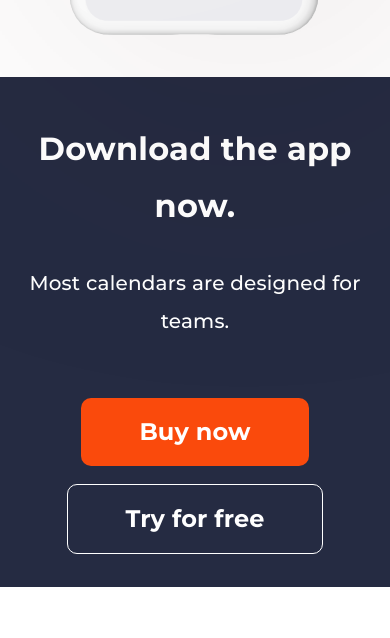
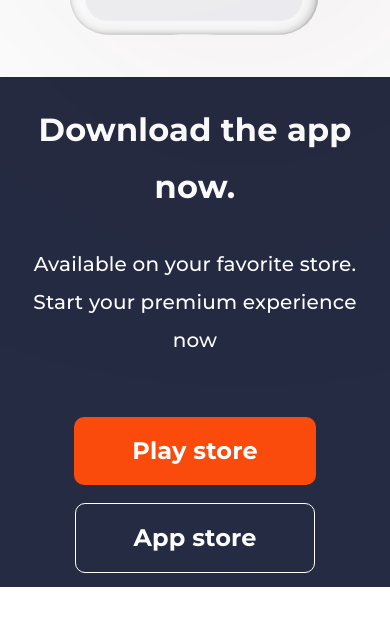
Before and after one commit to innocentcoder06/food_app, a plain HTML site: page index.html in a window 390 px wide. Shown: the part 4315-4953 px from the top of the page. Drawn offline with nearby package versions, Linux system fonts and the light colour scheme.

Commit message:
Final Changes

```diff
--- a/css/main.css
+++ b/css/main.css
@@ -334,14 +334,6 @@ body::-webkit-scrollbar {
   justify-content: end;
 }
 
-.text-ld {
-  display: block;
-}
-
-.text-md {
-  display: none;
-}
-
 .btn-wrapper.for-ld {
   display: flex;
 }
@@ -413,19 +405,11 @@ body::-webkit-scrollbar {
     display: flex;
   }
 
-  .btn-wrapper.for-ld {
-    display: none;
-  }
-
   .footer-banner {
     background-color: var(--text_color);
     box-shadow: none;
     background-image: none;
     border: none;
-  }
-
-  .btn-wrapper.for-sd {
-    display: flex;
   }
 
   .mockup-right {
@@ -446,14 +430,6 @@ body::-webkit-scrollbar {
 
   .hero-wrapper {
     height: 32.6875rem;
-  }
-
-  .text-ld {
-    display: none;
-  }
-
-  .text-md {
-    display: block;
   }
 
   .mockup-right img {
--- a/index.html
+++ b/index.html
@@ -120,16 +120,10 @@
       <div class="footer-wrapper">
         <div class="footer-banner">
           <h2>Download the app now.</h2>
-          <h4 class="text-ld">Available on your favorite store. Start your premium experience now</h4>
-          <h4 class="text-md">Most calendars are
-            designed for teams. </h4>
-          <div class="btn-wrapper for-ld">
+          <h4>Available on your favorite store. Start your premium experience now</h4>
+          <div class="btn-wrapper">
             <button class="btn btn-primary">Play store</button>
             <button class="btn btn-outline-primary">App store</button>
-          </div>
-          <div class="btn-wrapper for-sd">
-            <button class="btn btn-primary">Buy now</button>
-            <button class="btn btn-outline-primary">Try for free</button>
           </div>
         </div>
         <div class="footer">
```
